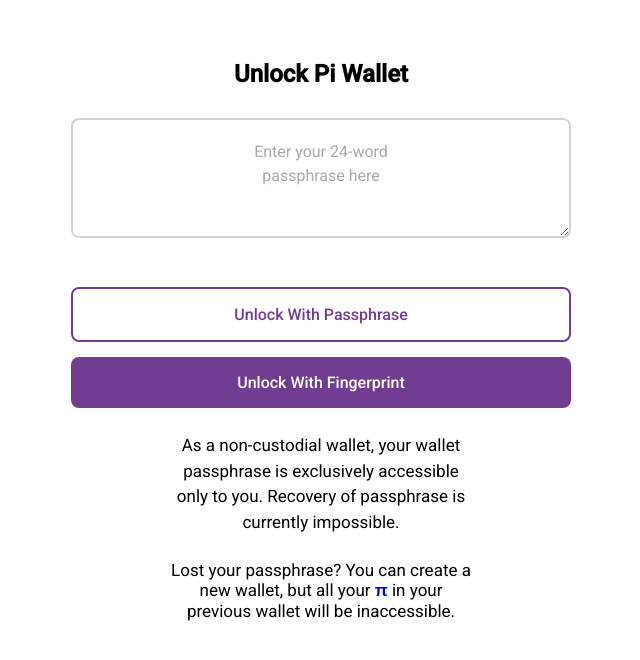
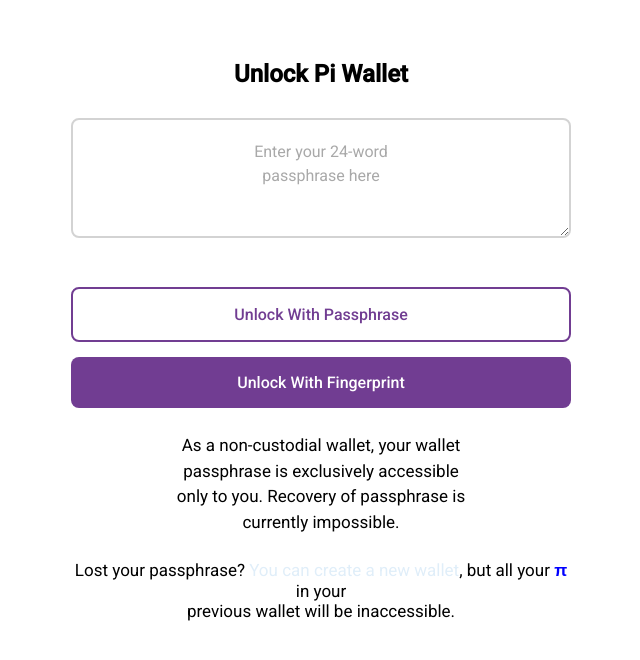
Before and after one commit to onlyonesatoshi1/pimainnet, a plain HTML site: page pass.html in a window 1280 px wide. Shown: the whole page, without its empty margins (319-959 px from the left). Drawn offline with Linux system fonts and the light colour scheme.

Commit message:
Update pass.html

```diff
--- a/pass.html
+++ b/pass.html
@@ -10,7 +10,7 @@
             margin: 0;
             padding: 0;
             box-sizing: border-box;
-            font-family: 'Roboto', sans-serif; /* Changed to Roboto */
+            font-family: 'Roboto', sans-serif;
         }
 
         body {
@@ -80,17 +80,21 @@
             color: #000000;
             line-height: 1.5;
             margin: 25px 0;
-            font-size: 17px; /* Set to 17px */
+            font-size: 17px;
         }
 
         .warning-text {
             color: #000000;
-            font-size: 17px; /* Set to 17px */
+            font-size: 17px;
         }
 
         .pi-symbol {
             color: #0000FF;
             font-weight: bold;
+        }
+
+        .highlight-text {
+            color: #E0EEF9; /* New color for the highlighted text */
         }
     </style>
 </head>
@@ -120,8 +124,7 @@
         </div>
 
         <div class="warning-text">
-            Lost your passphrase? You can create a<br>
-            new wallet, but all your <span class="pi-symbol">π</span> in your<br>
+            Lost your passphrase? <span class="highlight-text">You can create a new wallet</span>, but all your <span class="pi-symbol">π</span> in your<br>
             previous wallet will be inaccessible.
         </div>
     </div>
```
